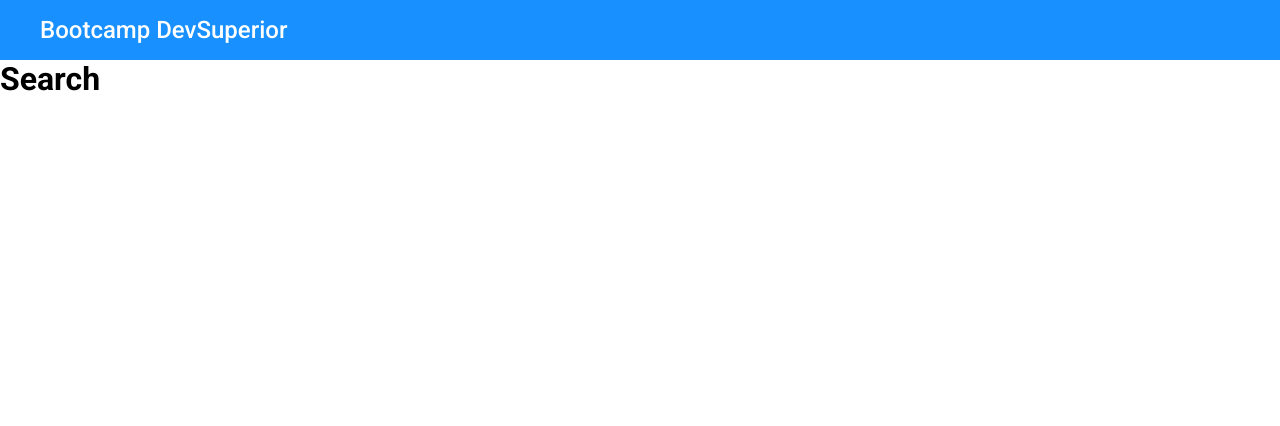
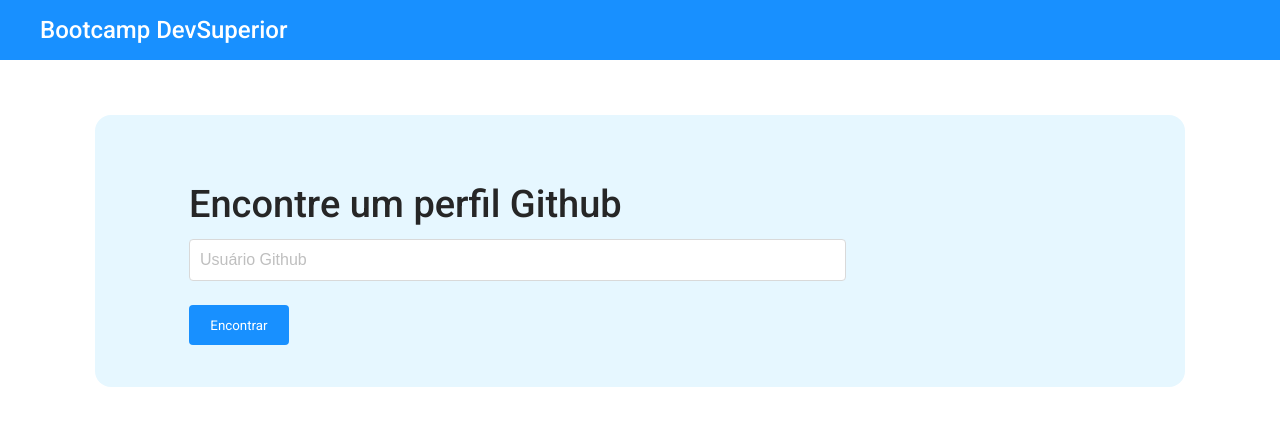
Before and after one commit to matheusalume/github-user-search, a React (Create React App) app: page /search in a window 1280 px wide. Shown: the top 426 px of the page. Built offline with nearby package versions, Linux system fonts and the light colour scheme.

Commit message:
Add Search page, search profile component

```diff
--- a/src/Routes.tsx
+++ b/src/Routes.tsx
@@ -1,6 +1,7 @@
 import { BrowserRouter, Route, Switch } from 'react-router-dom';
 import Navbar from './core/components/Navbar';
 import Home from './pages/Home';
+import Search from './pages/Search';
 
 const Routes = () => (
     <BrowserRouter>
@@ -10,7 +11,7 @@ const Routes = () => (
                 <Home />
             </Route>
             <Route path="/search">
-                <h1>Search</h1>
+                <Search />
             </Route>
         </Switch>
     </BrowserRouter>
--- a/src/core/components/Button/index.tsx
+++ b/src/core/components/Button/index.tsx
@@ -1,4 +1,3 @@
-import { Link , Redirect} from 'react-router-dom';
 import './styles.css';
 
 type Props = {
--- /dev/null
+++ b/src/pages/Search/index.tsx
@@ -0,0 +1,14 @@
+import Button from '../../core/components/Button';
+import './styles.css';
+
+const Search = () => {
+    return (
+        <div className ="search-profile">
+            <h1 className="search-title">Encontre um perfil Github</h1>
+            <input className="search-input" placeholder="Usuário Github"/>
+            <Button label="Encontrar"/>
+        </div>
+    );
+};
+
+export default Search;
--- /dev/null
+++ b/src/pages/Search/styles.css
@@ -0,0 +1,33 @@
+.search-profile {
+    background: #E6F7FF;
+    border-radius: 16px;
+    margin: 55px 95px 0 95px;
+    padding: 66px 94px 42px 94px;
+}
+
+.search-title {
+    font-weight: 500;
+    font-size: 38px;
+    line-height: 46px;
+    color: #262626;
+    margin-bottom: 12px;
+}
+
+.search-input {
+    width: 657px;
+    max-width: 100%;
+    padding: 8px 10px;
+    font-size: 16px;
+    line-height: 24px;
+    display: flex;
+    align-items: center;
+    color: #000;
+    border: 1px solid #D9D9D9;
+    box-sizing: border-box;
+    border-radius: 4px;
+    margin-bottom: 24px;
+}
+
+.search-input::placeholder {
+    color: #BFBFBF;
+}
```
